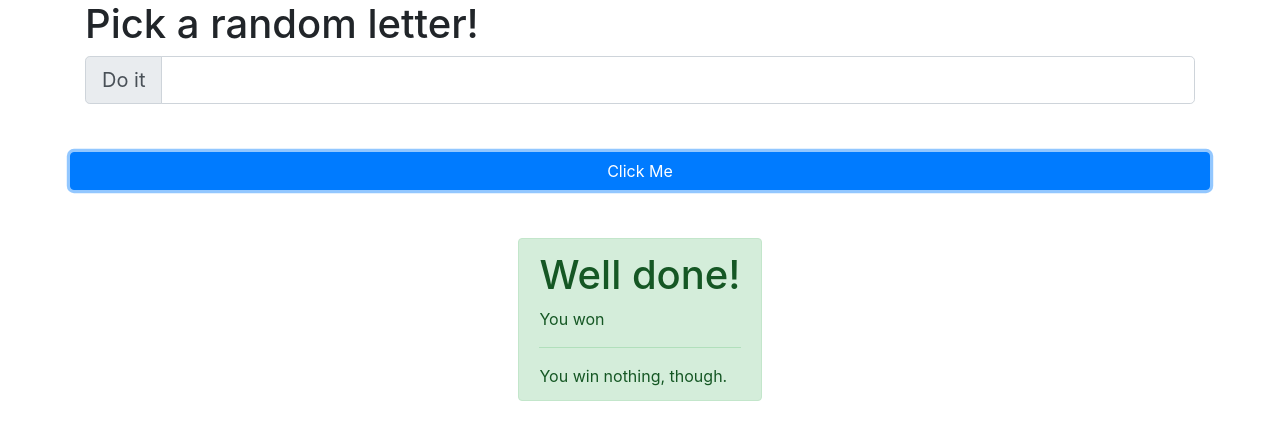
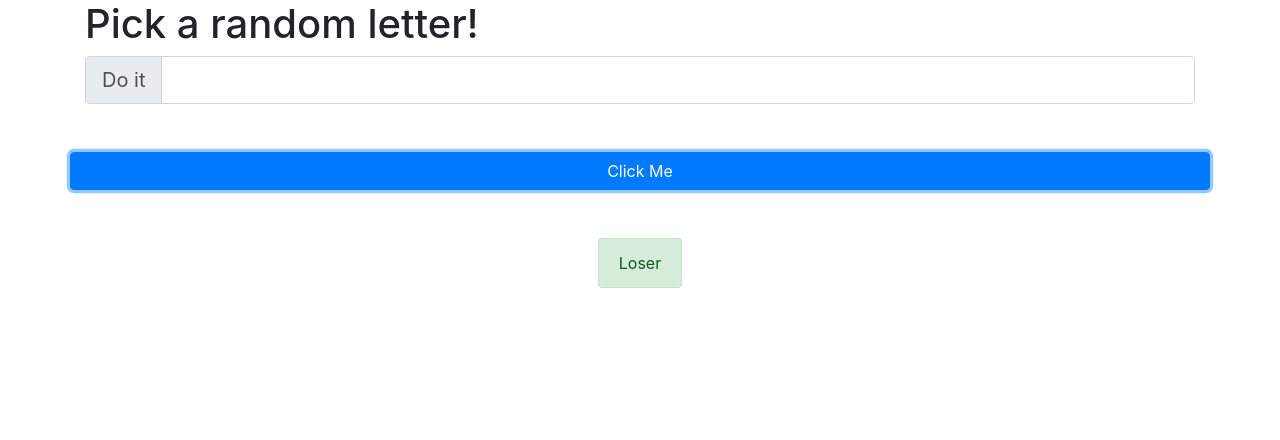
Before and after one commit to mattbeachey/Alphabet-Lottery, a plain HTML site: page index.html in a window 1280 px wide. Both pictures are taken after a click on the button "Click Me". Drawn offline with nearby package versions, Linux system fonts and the light colour scheme.

Commit message:
added js for win and lose condition and innerHTML change

```diff
--- a/index.html
+++ b/index.html
@@ -28,11 +28,11 @@
             <button type="button" class="btn btn-block btn-primary" onclick="handleClick()">Click Me</button>
         </div>
         <div class="row row d-flex justify-content-center mt-5">
-            <div class="alert alert-success" role="alert">
-                <h1 class="text-center alert-heading">Well done!</h1>
-                <p>You won</p>
+            <div id="triggerwin" class="alert alert-success" role="alert">
+                <h1 class="text-center alert-heading">Wow.</h1>
+                <p>Will you win?</p>
                 <hr>
-                <p class="mb-0">You win nothing, though.</p>
+                <p class="mb-0">Find out.</p>
             </div>
 
         </div>
@@ -42,16 +42,20 @@
             const inputEl = document.getElementById("Input-ID")
             console.log(inputEl);
 
-            const userInput = inputEl.value; //Question: does userInput not equal the entire Element as well as the inputed value?
+            const userInput = inputEl.value;
             console.log(userInput);
 
             //Another quick way to define the userInput
             // userInput = prompt("give me a number")
+            const winnerEl = document.getElementById("triggerwin")
+            console.log(winnerEl);
 
             if (userInput === "B") {
                 console.log("winner");
+                winnerEl.innerHTML = "winner";
             } else {
                 console.log("loser");
+                winnerEl.innerHTML = "Loser";
             }
 
         }
```
